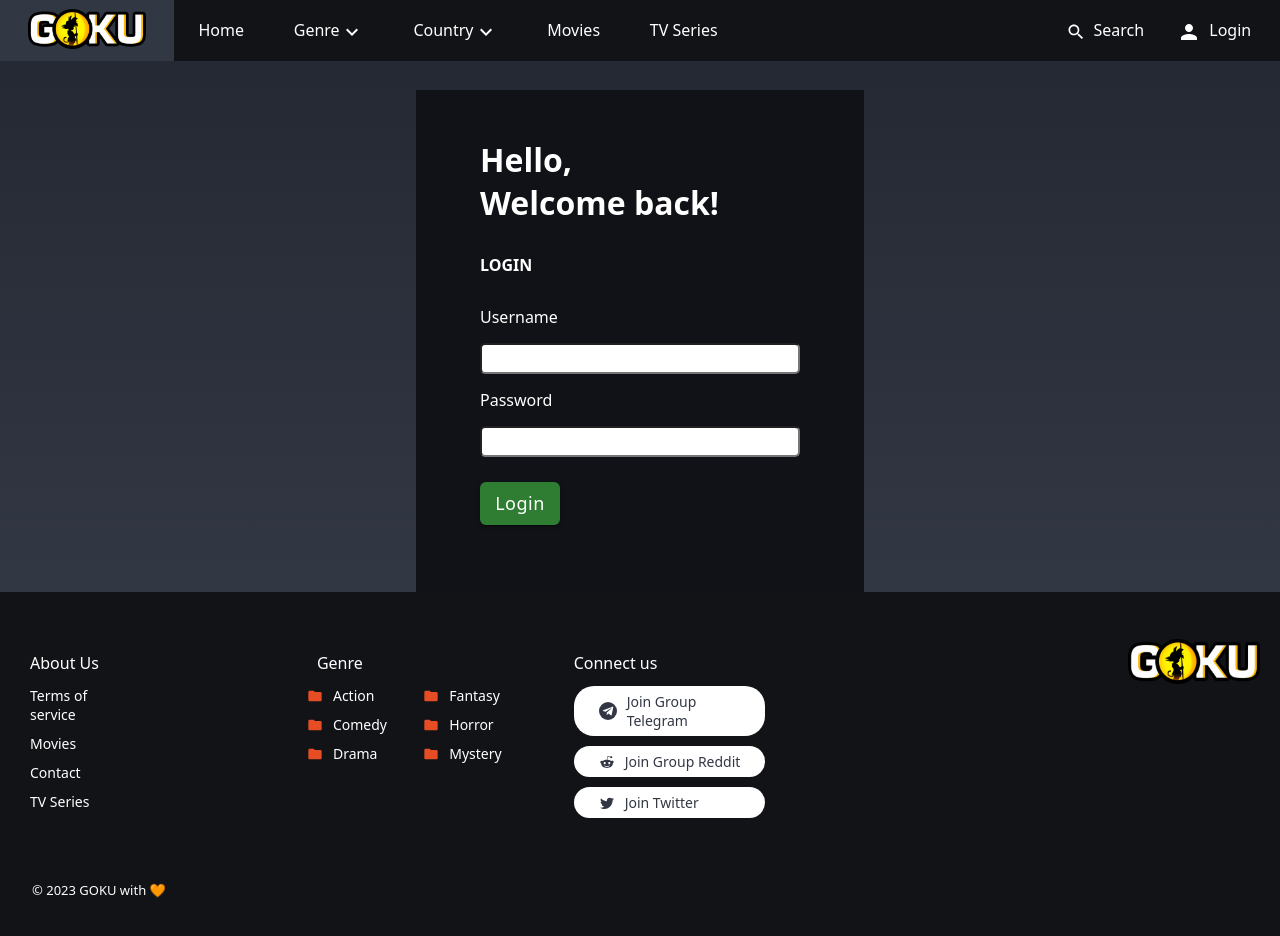
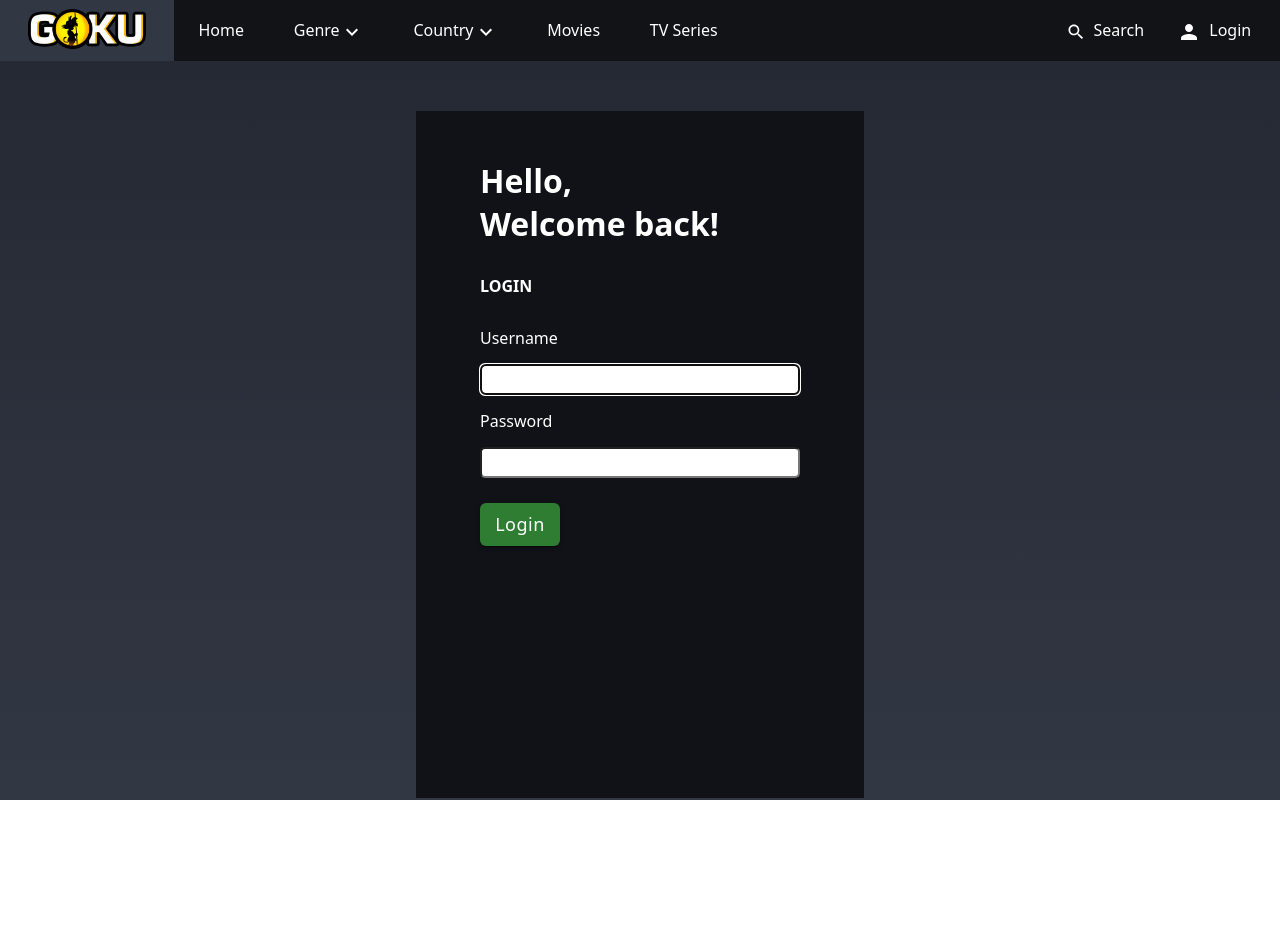
Before and after one commit to RiyazShaik-158/movies_searching, a React (Create React App) app: page /login in a window 1280 px wide. Shown: the top 936 px of the page. After the commit the page ends 800 px from the top, so only its background shows below. Built offline with nearby package versions, Linux system fonts and the light colour scheme.

Commit message:
addedSimpleLoginValidation

```diff
--- a/src/App.js
+++ b/src/App.js
@@ -9,6 +9,7 @@ import Footer from './components/Footer/Footer';
 
 function App() {
   const [searchText,setSearchText] = useState("");
+  const [userLoggedIn,setUserLoggedIn] = useState(false);
 
   return (
     <div className='App'>
@@ -17,10 +18,10 @@ function App() {
           <Routes>
             <Route path='/' element={<HomeWelcome/>}></Route>
             <Route path='/home' element={<Home/>}></Route>
-            <Route path='/login' element={<Login/>}></Route>
+            <Route path='/login' element={<Login userLoggedIn={userLoggedIn} setUserLoggedIn={setUserLoggedIn}  />}></Route>
           </Routes>
 
-        <Footer/>
+        {/* <Footer/> */}
       </BrowserRouter>
     </div>
   )
--- a/src/components/Body/HomeWelcome/HomeWelcome.js
+++ b/src/components/Body/HomeWelcome/HomeWelcome.js
@@ -4,6 +4,7 @@ import { Link } from 'react-router-dom';
 import { Button, createTheme } from '@mui/material';
 import { ThemeProvider } from '@emotion/react';
 import ArrowForwardIcon from '@mui/icons-material/ArrowForward';
+import Footer from '../../Footer/Footer';
 
 function HomeWelcome() {
 
@@ -29,6 +30,7 @@ function HomeWelcome() {
 
 
   return (
+    <>
       <div className='homeWelcome_main'>
         <header className='homeWelcome_header'>
           <Link to='/home'>Home</Link><h4> - Welcome</h4>
@@ -53,6 +55,9 @@ function HomeWelcome() {
             <p className='featured_line'>- Subtitle in multi-languages</p>
           </section>
       </div>
+      <Footer />
+    </>
+
   )
 }
 
--- a/src/components/Body/Login/Login.js
+++ b/src/components/Body/Login/Login.js
@@ -1,12 +1,19 @@
-import { Button, TextField, createTheme } from '@mui/material';
+import { Button, createTheme } from '@mui/material';
 import React, { useState } from 'react';
 import './login.scss';
 import { ThemeProvider } from '@emotion/react';
+import { useNavigate } from 'react-router-dom';
 
-function Login() {
+const sampleUser = {
+    userName : "Riyaz",
+    password : 1234
+}
+
+function Login({userLoggedIn,setUserLoggedIn}) {
 
     const [username,setUsername] = useState("");
     const [password,setPassword] = useState("");
+    const navigate = useNavigate();
 
     const theme = createTheme({
         components: {
@@ -30,12 +37,21 @@ function Login() {
         }
     })
 
+    const handleLoginSubmit = (e) => {
+        e.preventDefault();
+        // console.log(e)
+        if(e.target[0].value == sampleUser.userName && e.target[1].value == sampleUser.password){
+            alert("Login successful");
+            navigate('/')
+        }
+    }
+
   return (
     <div className='Login_head'>
       <div className='Login_contentBox'>
         <h1>Hello, <br/> Welcome back!</h1>
         <h4>LOGIN</h4>
-        <form className='Login_form'>
+        <form className='Login_form' onSubmit={handleLoginSubmit}>
             <label htmlFor='username'>Username</label>
             {/* <TextField
                 name='username'
@@ -44,7 +60,7 @@ function Login() {
                 className='forUsername'
                 onChange={(e)=>setUsername(e.target.value)}
             /> */}
-            <input name='username' id='username' value={username} className='forUsername'  onChange={(e)=>setUsername(e.target.value)}/>
+            <input name='username'autoFocus id='username' value={username} className='forUsername'  onChange={(e)=>setUsername(e.target.value)}/>
             <label htmlFor='password'>Password</label>
             {/* <TextField
                 name='password'
@@ -53,9 +69,9 @@ function Login() {
                 className='forUsername'
                 onChange={(e)=>setPassword(e.target.value)}
             /> */}
-            <input name='password' id='password' value={password} className='forUsername'  onChange={(e)=>setPassword(e.target.value)}/>
+            <input type='password' name='password' id='password' value={password} className='forUsername'  onChange={(e)=>setPassword(e.target.value)}/>
             <ThemeProvider theme={theme}>
-                <Button variant='contained' color='success'>Login</Button>
+                <Button variant='contained' color='success' type='submit'>Login</Button>
             </ThemeProvider>
 
         </form>
```
Lines whose indentation alone changed are shown as unchanged.
